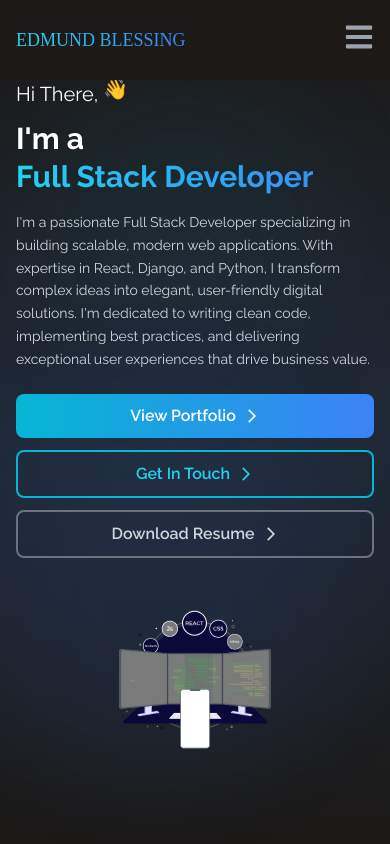
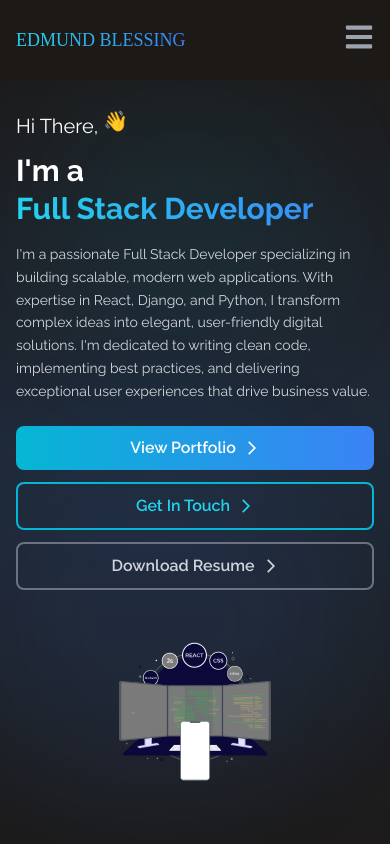
Before and after one commit to GeekKwame/Portfolio, a React (Create React App) app: page / in a window 390 px wide. Shown: the top 844 px of the page. Built offline with nearby package versions, Linux system fonts and the light colour scheme; a web font is replaced by a local one.

Commit message:
Fix 'Hi There' positioning: adjust layout to show greeting without scrolling on mobile

```diff
--- a/src/components/Home.jsx
+++ b/src/components/Home.jsx
@@ -32,8 +32,8 @@ const Home = () => {
         <div className='absolute bottom-20 right-10 w-96 h-96 bg-blue-500/10 rounded-full blur-3xl animate-pulse' style={{animationDelay: '1s'}}></div>
       </div>
 
-      <div className='flex flex-col justify-center items-start min-h-screen mx-auto w-full max-w-screen-xl text-white px-4 md:px-8 lg:flex-row lg:items-center lg:justify-between relative z-10 py-20 lg:py-0'>
-        <div className='justify-center w-full lg:w-auto lg:flex-1 lg:min-w-0 animate-fade-in relative z-20'>
+      <div className='flex flex-col justify-start lg:justify-center items-start min-h-screen mx-auto w-full max-w-screen-xl text-white px-4 md:px-8 lg:flex-row lg:items-center lg:justify-between relative z-10 pt-24 pb-20 lg:py-0'>
+        <div className='justify-center w-full lg:w-auto lg:flex-1 lg:min-w-0 animate-fade-in relative z-20 mt-4 lg:mt-0'>
           <div className='mb-4 w-full'>
             <h1 className='text-xl sm:text-2xl md:text-3xl mb-3 sm:mb-2 text-white relative z-10'>
               Hi There, <span className='animate-bounce inline-block'>👋</span>
```
